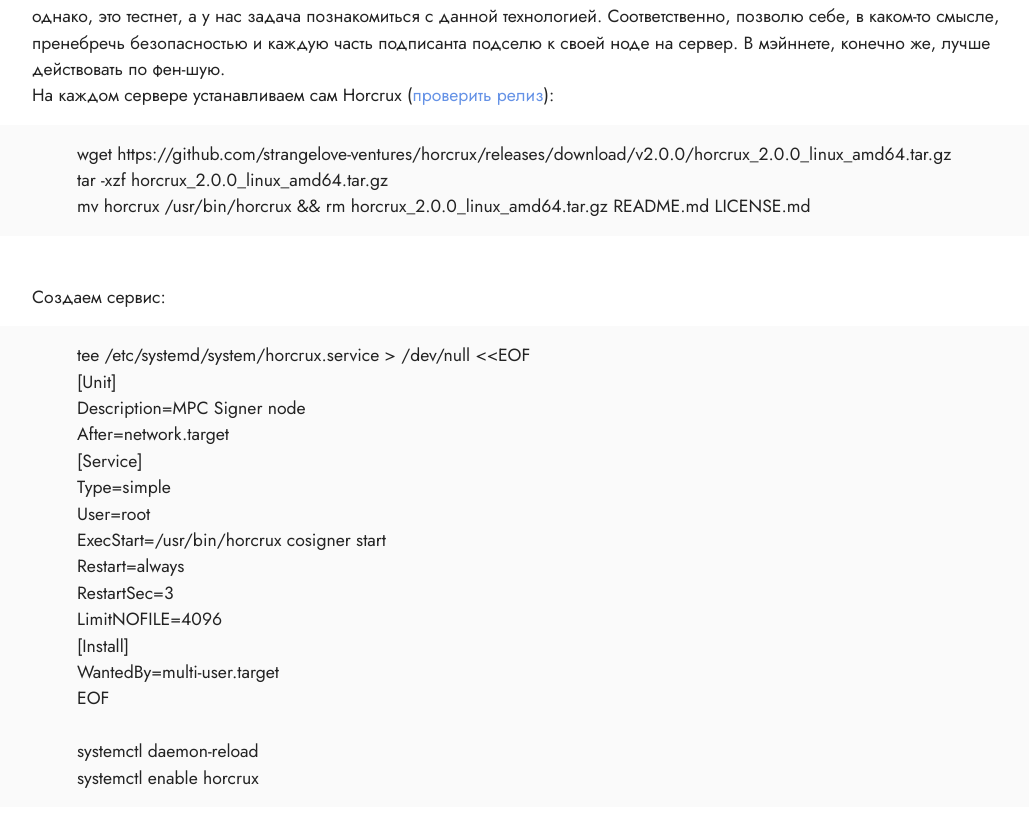
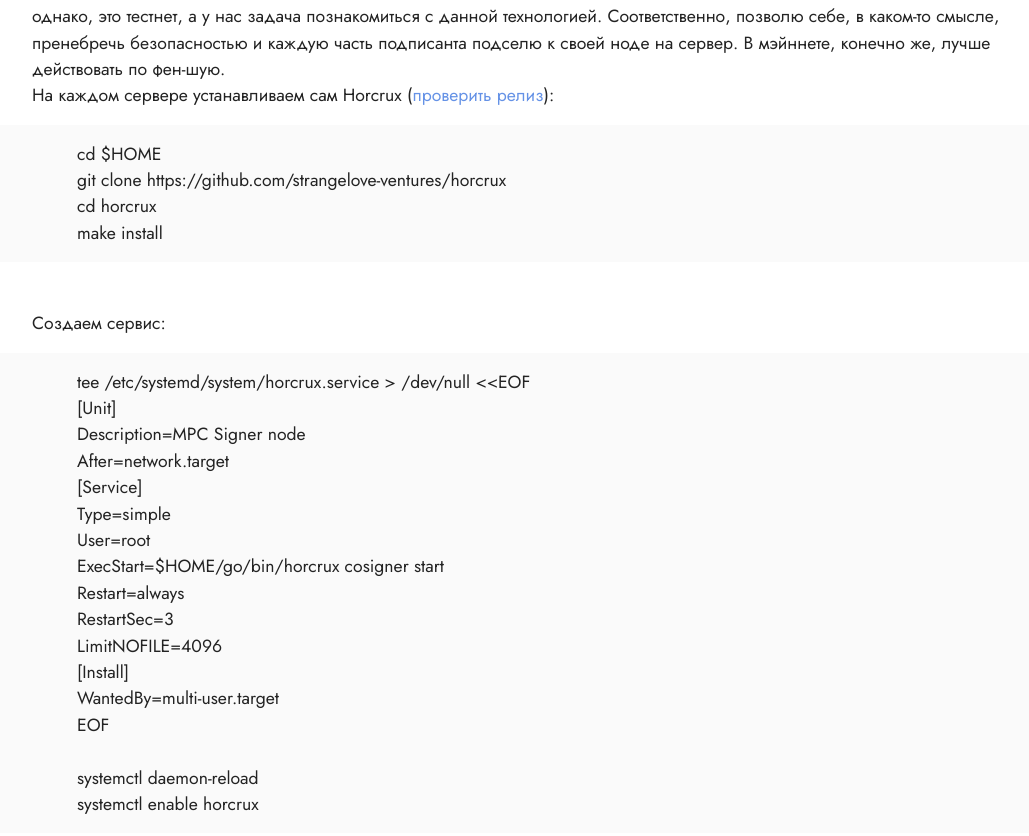
Before and after one commit to Neschadin/publications, a plain HTML site: page Horcrux/index.html in a window 1280 px wide. Shown: the part 1656-2492 px from the top of the page, without its empty margins (104-1133 px from the left). Drawn offline with Linux system fonts and the light colour scheme.

Commit message:
Update index.html
changed install method

```diff
--- a/Horcrux/index.html
+++ b/Horcrux/index.html
@@ -128,9 +128,10 @@
             <div class="col-md-12 col-lg-10">
 
 
-                <p class="mbr-text mbr-fonts-style display-4">wget https://github.com/strangelove-ventures/horcrux/releases/download/v2.0.0/horcrux_2.0.0_linux_amd64.tar.gz
-<br>tar -xzf horcrux_2.0.0_linux_amd64.tar.gz
-<br>mv horcrux /usr/bin/horcrux &amp;&amp; rm horcrux_2.0.0_linux_amd64.tar.gz README.md LICENSE.md</p>
+                <p class="mbr-text mbr-fonts-style display-4">cd $HOME
+<br>git clone https://github.com/strangelove-ventures/horcrux
+<br>cd horcrux
+<br>make install
             </div>
         </div>
     </div>
@@ -162,7 +163,7 @@
 <br>[Service]
 <br>Type=simple
 <br>User=root
-<br>ExecStart=/usr/bin/horcrux cosigner start
+<br>ExecStart=$HOME/go/bin/horcrux cosigner start
 <br>Restart=always<br>RestartSec=3
 <br>LimitNOFILE=4096
 <br>[Install]
```
